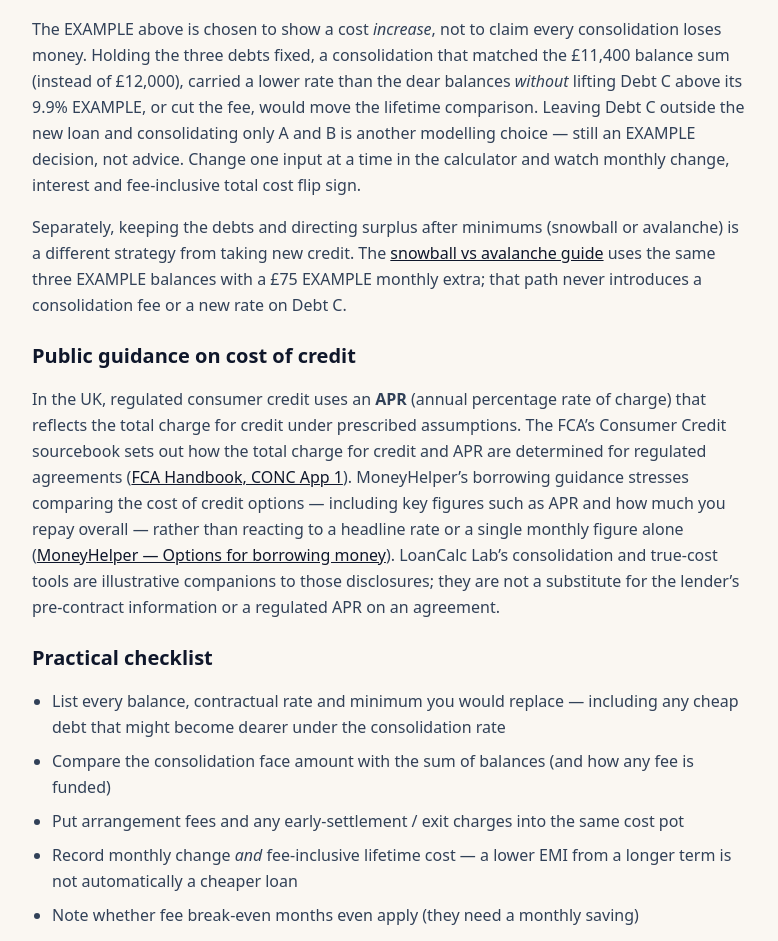
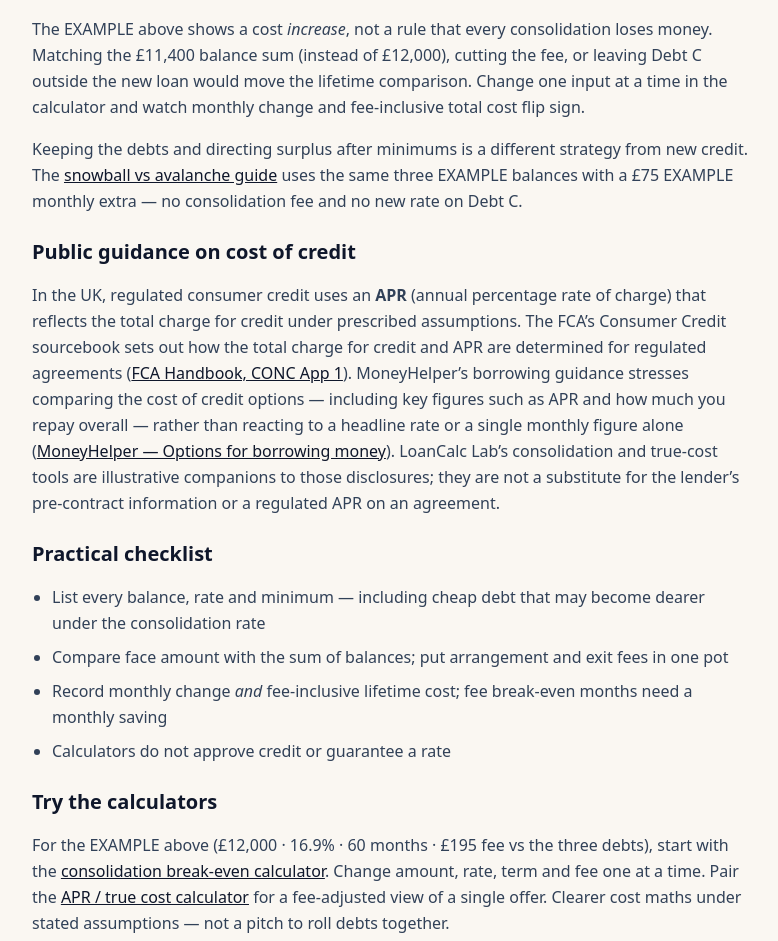
Before and after one commit to Roderz-89/loancalc-lab, a Next.js app: page /guides/consolidation-break-even in a window 1280 px wide. Shown: the part 2840-3781 px from the top of the page, without its empty margins (248-1026 px from the left). Built offline with nearby package versions, Linux system fonts and the light colour scheme.

Commit message:
Guide: consolidation-break-even — three-debt EXAMPLE vs Loan B fee
Publish-ready: monthly change, total cost, fee break-even; MoneyHelper/FCA;
updated 2026-09-21; trim to 1k–1.6k live body.

```diff
--- a/src/app/guides/consolidation-break-even/page.tsx
+++ b/src/app/guides/consolidation-break-even/page.tsx
@@ -192,25 +192,22 @@ export default function Page() {
       </p>
 
       <h2 className="text-xl font-semibold text-slate-900 pt-2">
-        What a better-looking consolidation would need (same debts)
+        What would flip this EXAMPLE
       </h2>
       <p>
-        The EXAMPLE above is chosen to show a cost <em>increase</em>, not to claim every
-        consolidation loses money. Holding the three debts fixed, a consolidation that matched the
-        £11,400 balance sum (instead of £12,000), carried a lower rate than the dear balances{" "}
-        <em>without</em> lifting Debt C above its 9.9% EXAMPLE, or cut the fee, would move the
-        lifetime comparison. Leaving Debt C outside the new loan and consolidating only A and B is
-        another modelling choice — still an EXAMPLE decision, not advice. Change one input at a time
-        in the calculator and watch monthly change, interest and fee-inclusive total cost flip sign.
+        The EXAMPLE above shows a cost <em>increase</em>, not a rule that every consolidation loses
+        money. Matching the £11,400 balance sum (instead of £12,000), cutting the fee, or leaving
+        Debt C outside the new loan would move the lifetime comparison. Change one input at a time
+        in the calculator and watch monthly change and fee-inclusive total cost flip sign.
       </p>
       <p>
-        Separately, keeping the debts and directing surplus after minimums (snowball or avalanche)
-        is a different strategy from taking new credit. The{" "}
+        Keeping the debts and directing surplus after minimums is a different strategy from new
+        credit. The{" "}
         <Link href="/guides/snowball-vs-avalanche" className="text-slate-900 underline">
           snowball vs avalanche guide
         </Link>{" "}
-        uses the same three EXAMPLE balances with a £75 EXAMPLE monthly extra; that path never
-        introduces a consolidation fee or a new rate on Debt C.
+        uses the same three EXAMPLE balances with a £75 EXAMPLE monthly extra — no consolidation fee
+        and no new rate on Debt C.
       </p>
 
       <h2 className="text-xl font-semibold text-slate-900 pt-2">
@@ -248,43 +245,34 @@ export default function Page() {
       <h2 className="text-xl font-semibold text-slate-900 pt-2">Practical checklist</h2>
       <ul className="list-disc space-y-2 pl-5">
         <li>
-          List every balance, contractual rate and minimum you would replace — including any cheap
-          debt that might become dearer under the consolidation rate
+          List every balance, rate and minimum — including cheap debt that may become dearer under
+          the consolidation rate
         </li>
         <li>
-          Compare the consolidation face amount with the sum of balances (and how any fee is funded)
+          Compare face amount with the sum of balances; put arrangement and exit fees in one pot
         </li>
         <li>
-          Put arrangement fees and any early-settlement / exit charges into the same cost pot
+          Record monthly change <em>and</em> fee-inclusive lifetime cost; fee break-even months need
+          a monthly saving
         </li>
         <li>
-          Record monthly change <em>and</em> fee-inclusive lifetime cost — a lower EMI from a longer
-          term is not automatically a cheaper loan
-        </li>
-        <li>
-          Note whether fee break-even months even apply (they need a monthly saving)
-        </li>
-        <li>
-          Remember credit checks and eligibility — calculators do not approve credit or guarantee a
-          rate
+          Calculators do not approve credit or guarantee a rate
         </li>
       </ul>
 
       <h2 className="text-xl font-semibold text-slate-900 pt-2">Try the calculators</h2>
       <p>
-        For the EXAMPLE above — three snowball-style debts versus a Loan B–style consolidation
-        (£12,000 · 16.9% EXAMPLE · 60 months · £195 fee) — start with the{" "}
+        For the EXAMPLE above (£12,000 · 16.9% · 60 months · £195 fee vs the three debts), start with
+        the{" "}
         <Link href="/calculators/consolidation-break-even" className="text-slate-900 underline">
           consolidation break-even calculator
         </Link>
-        . Change the consolidation amount, rate, term and fee one at a time to see when monthly
-        change and lifetime cost flip. Use the{" "}
+        . Change amount, rate, term and fee one at a time. Pair the{" "}
         <Link href="/calculators/apr-true-cost" className="text-slate-900 underline">
           APR / true cost calculator
         </Link>{" "}
-        when you want a fee-adjusted view of a single consolidation offer’s effective cost. The
-        point of these tools is clearer cost maths under stated assumptions — not a sales pitch to
-        roll debts together.
+        for a fee-adjusted view of a single offer. Clearer cost maths under stated assumptions — not
+        a pitch to roll debts together.
       </p>
 
       <h2 className="text-xl font-semibold text-slate-900 pt-2">Disclaimer</h2>
```
